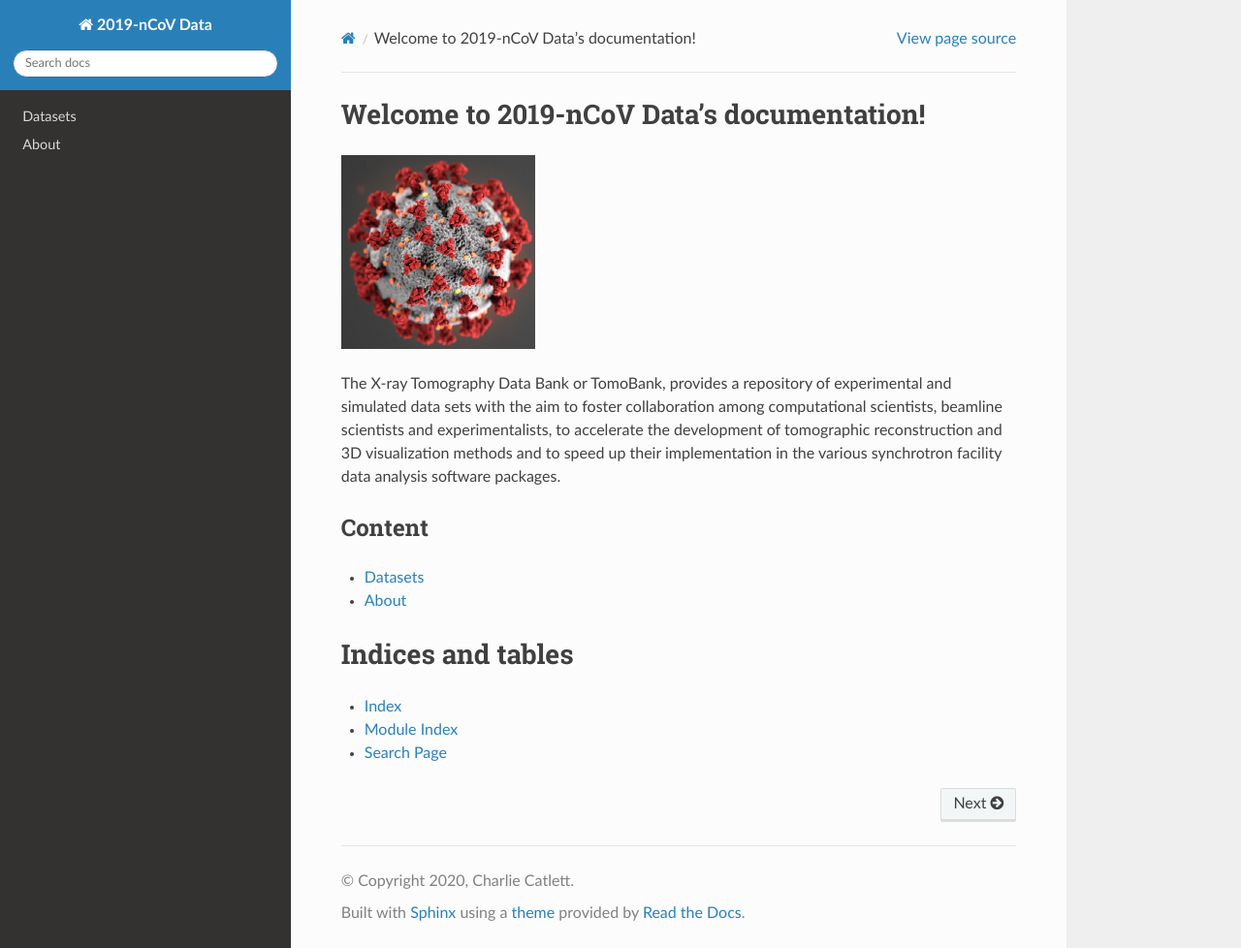
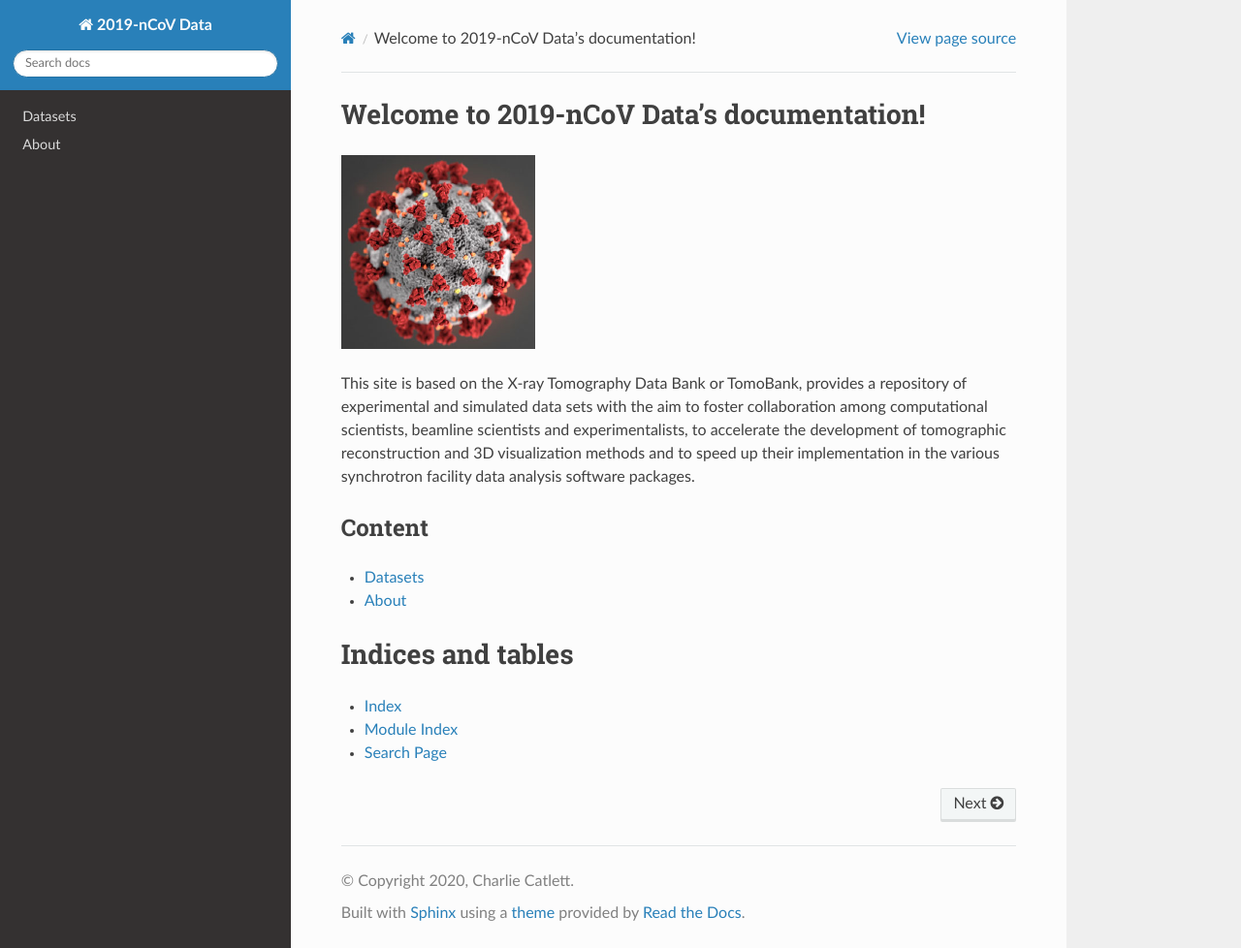
Before and after one commit to 2019-ncovgroup/2019-nCoVdata, a Sphinx documentation site: the page built from docs/index.rst, in a window 1280 px wide and 978 px high. Shown: the whole window at 97% size. Built offline with Sphinx 7.4.7 and the Read the Docs theme 2.0.0, drawn with Linux system fonts in a browser that asks for light colours.

```diff
--- a/docs/index.rst
+++ b/docs/index.rst
@@ -10,7 +10,7 @@ Welcome to 2019-nCoV Data's documentation!
    :width: 200px
    :alt: project
 
-The X-ray Tomography Data Bank or TomoBank, provides a repository of experimental
+This site is based on the X-ray Tomography Data Bank or TomoBank, provides a repository of experimental
 and simulated data sets with the aim to foster collaboration among computational scientists,
 beamline scientists and experimentalists, to accelerate the development of tomographic
 reconstruction and 3D visualization methods and to speed up their implementation in the various
```
